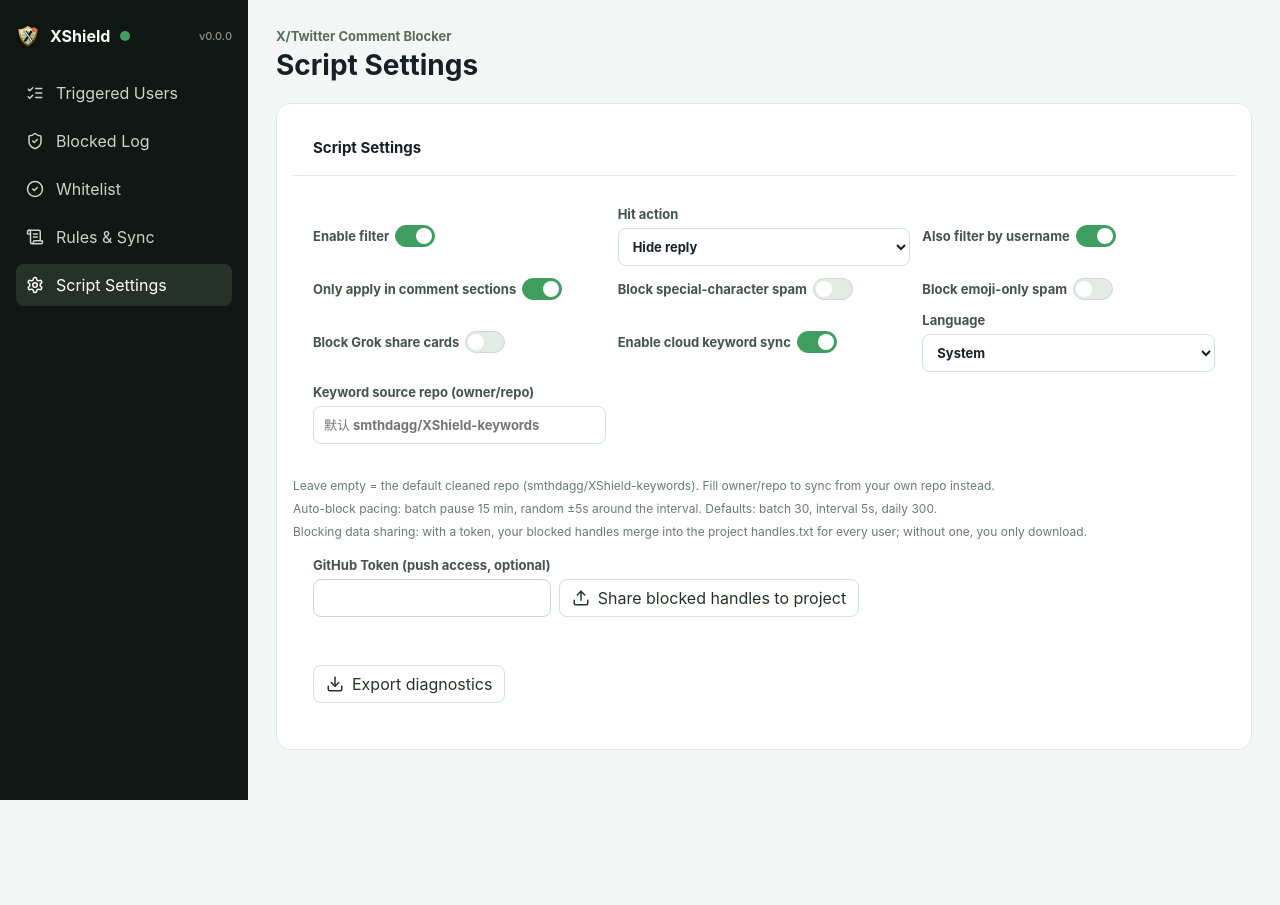
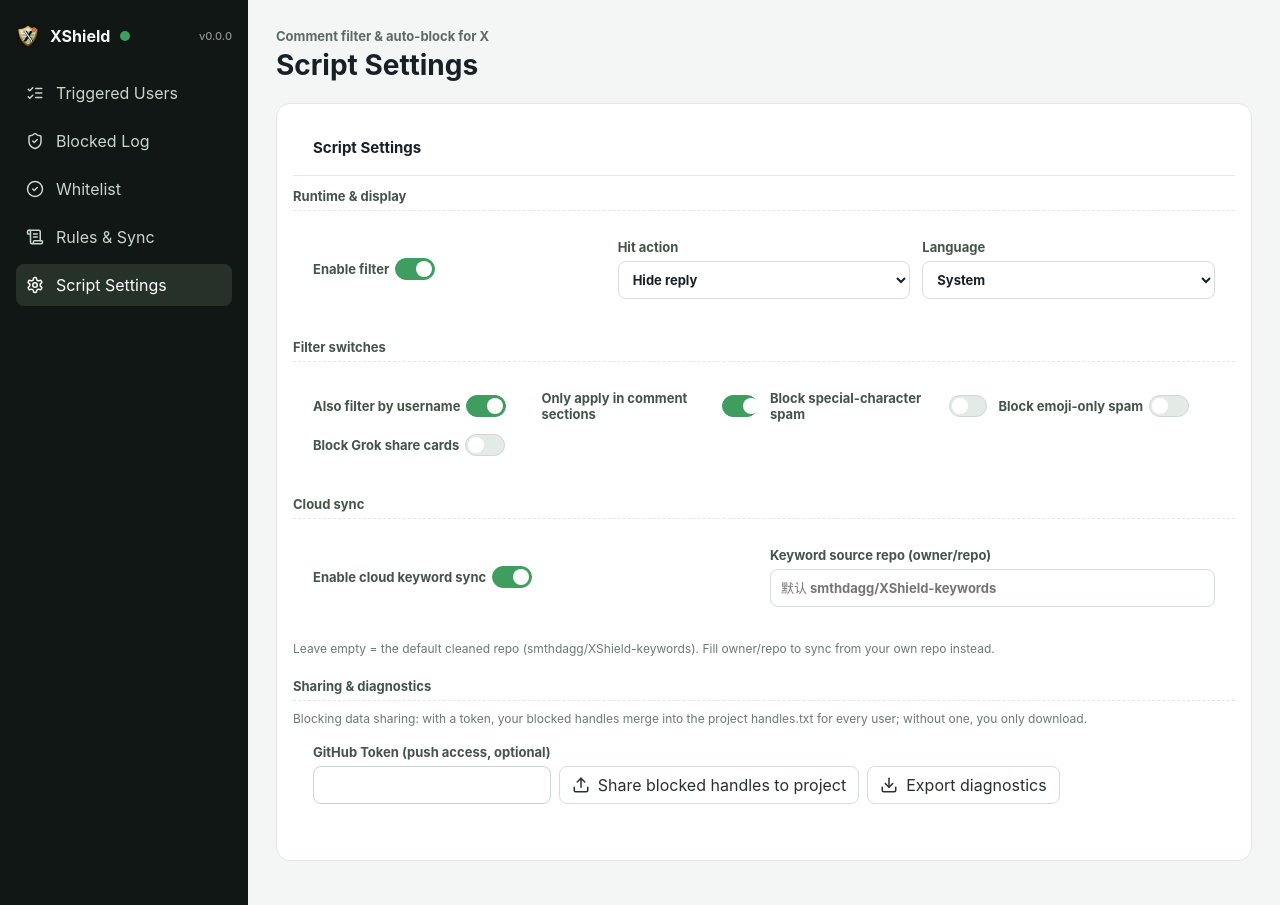
Before and after one commit to smthdagg/XShield, a React app in the folder apps/extension/: page / in a window 1280 px wide. Both pictures are taken after a click on the button "Script Settings". Before the commit the page ends 800 px from the top, so only its background shows below. Built offline with nearby package versions, Linux system fonts and the light colour scheme; some packages are replaced by stand-ins of ours.

Commit message:
ui: settings page grouped into four labeled sections, subtitle updated (1.0.1)

```diff
--- a/apps/extension/package.json
+++ b/apps/extension/package.json
@@ -1,6 +1,6 @@
 {
   "name": "@xshield/extension",
-  "version": "1.0.0",
+  "version": "1.0.1",
   "private": true,
   "type": "module",
   "scripts": {
--- a/apps/extension/src/dashboard/Dashboard.tsx
+++ b/apps/extension/src/dashboard/Dashboard.tsx
@@ -1041,6 +1041,8 @@ export default function Dashboard() {
 
         {view === 'settings' && (
           <DataPanel title={t.settings}>
+            <div className="settings-section">
+              <h3>{t.secRuntime}</h3>
               <div className="settings-grid">
                 <label className="check-label">
                   <span>{t.enabled}</span>
@@ -1056,6 +1058,24 @@ export default function Dashboard() {
                     <option value="highlight">{t.modeHighlight}</option>
                   </select>
                 </label>
+                <label>
+                  <span>{t.language}</span>
+                  <select value={String(state.language ?? 'system')} onChange={(e) => setValue('language', e.currentTarget.value)}>
+                    <option value="system">{t.system}</option>
+                    <option value="zh-CN">{t.simplifiedChinese}</option>
+                    <option value="zh-TW">{t.traditionalChinese}</option>
+                    <option value="en">{t.english}</option>
+                    <option value="ja">{t.japanese}</option>
+                    <option value="ko">{t.korean}</option>
+                    <option value="fr">{t.french}</option>
+                  </select>
+                </label>
+              </div>
+            </div>
+
+            <div className="settings-section">
+              <h3>{t.secFilters}</h3>
+              <div className="settings-grid compact">
                 <label className="check-label">
                   <span>{t.checkUsername}</span>
                   <Toggle checked={Boolean(state.checkUsername)} onChange={(v) => setValue('checkUsername', v)} />
@@ -1076,21 +1096,15 @@ export default function Dashboard() {
                   <span>{t.blockGrok}</span>
                   <Toggle checked={Boolean(state.blockGrok)} onChange={(v) => setValue('blockGrok', v)} />
                 </label>
+              </div>
+            </div>
+
+            <div className="settings-section">
+              <h3>{t.secCloud}</h3>
+              <div className="settings-grid">
                 <label className="check-label">
                   <span>{t.cloudEnabled}</span>
                   <Toggle checked={Boolean(state.cloudEnabled)} onChange={(v) => setValue('cloudEnabled', v)} />
-              </label>
-              <label>
-                <span>{t.language}</span>
-                <select value={String(state.language ?? 'system')} onChange={(e) => setValue('language', e.currentTarget.value)}>
-                  <option value="system">{t.system}</option>
-                  <option value="zh-CN">{t.simplifiedChinese}</option>
-                  <option value="zh-TW">{t.traditionalChinese}</option>
-                  <option value="en">{t.english}</option>
-                  <option value="ja">{t.japanese}</option>
-                  <option value="ko">{t.korean}</option>
-                  <option value="fr">{t.french}</option>
-                </select>
                 </label>
                 <label>
                   <span>{t.cloudOwnerRepo}</span>
@@ -1102,7 +1116,10 @@ export default function Dashboard() {
                 </label>
               </div>
               <p className="hint">{t.cloudSourceHint}</p>
-            <p className="hint">{t.autoBlockNote}</p>
+            </div>
+
+            <div className="settings-section">
+              <h3>{t.secShare}</h3>
               <p className="hint">{t.shareHint}</p>
               <div className="form-grid inline">
                 <label>
@@ -1116,11 +1133,10 @@ export default function Dashboard() {
                 <button className="plain-button" type="button" disabled={syncing} onClick={shareHandles}>
                   <Upload size={16} className={syncing ? 'spin' : ''} /> {t.shareHandles}
                 </button>
-            </div>
-            <div className="form-grid inline">
                 <button className="plain-button" type="button" onClick={exportDiagnostics} title={t.diagnostics}>
                   <Download size={16} /> {t.diagnostics}
                 </button>
+              </div>
             </div>
           </DataPanel>
         )}
--- a/apps/extension/src/dashboard/i18n.ts
+++ b/apps/extension/src/dashboard/i18n.ts
@@ -7,7 +7,11 @@ const en: Record<string, string> = {
   whitelist: 'Whitelist',
   rulesSync: 'Rules & Sync',
   settings: 'Script Settings',
-  appSubtitle: 'X/Twitter Comment Blocker',
+  appSubtitle: 'Comment filter & auto-block for X',
+  secRuntime: 'Runtime & display',
+  secFilters: 'Filter switches',
+  secCloud: 'Cloud sync',
+  secShare: 'Sharing & diagnostics',
   enabled: 'Enable filter',
   blockedCount: 'Comments blocked',
   blockedUsers: 'Blocked users',
@@ -120,7 +124,11 @@ const zhCN: Record<string, string> = {
   whitelist: '白名单',
   rulesSync: '规则与同步',
   settings: '脚本总设置',
-  appSubtitle: 'X(Twitter) 评论屏蔽工具',
+  appSubtitle: 'X 评论区过滤与自动拉黑',
+  secRuntime: '运行与显示',
+  secFilters: '过滤开关',
+  secCloud: '云端同步',
+  secShare: '共享与诊断',
   enabled: '启用过滤',
   blockedCount: '已屏蔽评论',
   blockedUsers: '已拉黑用户',
--- a/apps/extension/src/styles.css
+++ b/apps/extension/src/styles.css
@@ -1144,3 +1144,20 @@ input[type="checkbox"] {
   font-size: 12px;
   cursor: pointer;
 }
+
+.settings-section {
+  margin-bottom: 22px;
+}
+
+.settings-section h3 {
+  margin: 0 0 10px;
+  padding-bottom: 6px;
+  border-bottom: 1px dashed #e3e8e5;
+  font-size: 13px;
+  font-weight: 700;
+  color: #44544b;
+}
+
+.settings-grid.compact {
+  grid-template-columns: repeat(auto-fit, minmax(200px, 1fr));
+}
```
Also changed, not shown: apps/extension/manifest.json. Lines whose indentation alone changed are shown as unchanged.
